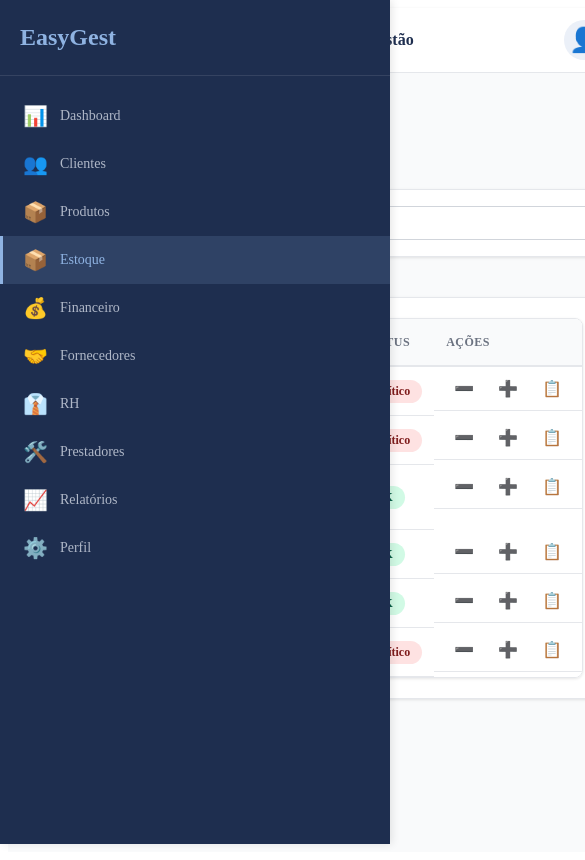
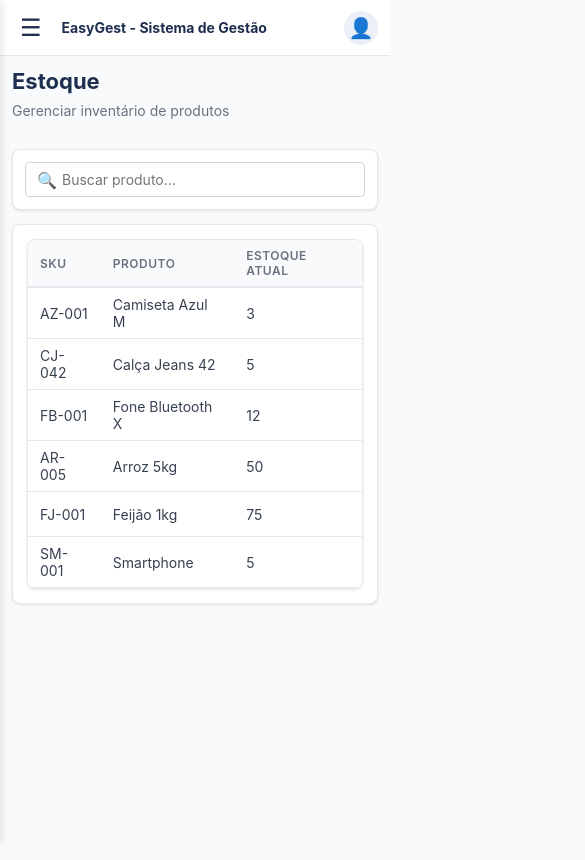
Before and after one commit to leognobrega/EasyGest_Frontend, a React (Vite) app in the folder FerramentaReact-main/: page /estoque in a window 390 px wide. Shown: the top 860 px of the page, 585 px wide, since content can reach past the window. Built offline with nearby package versions, Linux system fonts and the light colour scheme.

Commit message:
Ajusta layout responsivo para mobile (#1)
Co-authored-by: Caua Santos <acc.farm0906@gmail.com>

```diff
--- a/FerramentaReact-main/src/App.jsx
+++ b/FerramentaReact-main/src/App.jsx
@@ -16,7 +16,7 @@ import Perfil from './pages/Perfil'
 import './App.css'
 
 function App() {
-  const [sidebarOpen, setSidebarOpen] = useState(true)
+  const [sidebarOpen, setSidebarOpen] = useState(() => window.innerWidth > 1024)
 
   return (
       <Layout sidebarOpen={sidebarOpen} setSidebarOpen={setSidebarOpen}>
--- a/FerramentaReact-main/src/components/Components.css
+++ b/FerramentaReact-main/src/components/Components.css
@@ -6,6 +6,7 @@
   margin-bottom: 20px;
   box-shadow: 0 1px 3px rgba(0, 0, 0, 0.1);
   border: 1px solid #E5E7EB;
+  min-width: 0;
 }
 
 .card-title {
@@ -22,6 +23,7 @@
   padding: 16px;
   box-shadow: 0 1px 3px rgba(0, 0, 0, 0.1);
   border: 1px solid #E5E7EB;
+  min-width: 0;
 }
 
 .kpi-header {
@@ -47,6 +49,7 @@
   font-weight: 700;
   color: #1E2E4F;
   margin-bottom: 8px;
+  overflow-wrap: anywhere;
 }
 
 .kpi-variation {
@@ -100,6 +103,7 @@
 /* Tables */
 .table-container {
   overflow-x: auto;
+  -webkit-overflow-scrolling: touch;
   border-radius: 8px;
   box-shadow: 0 1px 3px rgba(0, 0, 0, 0.1);
   border: 1px solid #E5E7EB;
@@ -107,6 +111,7 @@
 
 .data-table {
   width: 100%;
+  min-width: 640px;
   border-collapse: collapse;
   background: white;
 }
@@ -140,6 +145,7 @@
 .actions-cell {
   display: flex;
   gap: 8px;
+  min-width: 92px;
 }
 
 .btn-icon {
@@ -176,6 +182,7 @@
   justify-content: center;
   align-items: center;
   z-index: 1000;
+  padding: 16px;
 }
 
 .modal-content {
@@ -374,6 +381,8 @@
   margin: 0 0 8px 0;
   font-size: 28px;
   color: #1E2E4F;
+  line-height: 1.2;
+  overflow-wrap: anywhere;
 }
 
 .page-header .subtitle {
@@ -402,7 +411,7 @@
   }
 
   .modal-content {
-    width: 95%;
+    width: 100%;
   }
 
   .data-table {
@@ -414,3 +423,61 @@
     padding: 8px 12px;
   }
 }
+
+@media (max-width: 480px) {
+  .card,
+  .kpi-card {
+    padding: 14px;
+    margin-bottom: 14px;
+  }
+
+  .card-title {
+    font-size: 15px;
+  }
+
+  .kpi-header {
+    margin-bottom: 8px;
+  }
+
+  .kpi-value {
+    font-size: 20px;
+  }
+
+  .page-header {
+    gap: 12px;
+    margin-bottom: 16px;
+  }
+
+  .page-header h1 {
+    font-size: 22px;
+  }
+
+  .header-actions {
+    flex-direction: column;
+  }
+
+  .modal-overlay {
+    align-items: flex-end;
+    padding: 0;
+  }
+
+  .modal-content {
+    max-height: 92vh;
+    border-radius: 12px 12px 0 0;
+  }
+
+  .modal-header,
+  .modal-body,
+  .modal-footer {
+    padding-left: 16px;
+    padding-right: 16px;
+  }
+
+  .modal-footer {
+    flex-direction: column-reverse;
+  }
+
+  .modal-footer .btn {
+    width: 100%;
+  }
+}
--- a/FerramentaReact-main/src/components/Layout/Layout.css
+++ b/FerramentaReact-main/src/components/Layout/Layout.css
@@ -1,7 +1,8 @@
 .app-layout {
   display: flex;
-  height: 100vh;
+  min-height: 100vh;
   width: 100%;
+  overflow: hidden;
 }
 
 /* SIDEBAR */
@@ -69,13 +70,14 @@
 /* MAIN CONTENT */
 .main-content {
   flex: 1;
+  min-width: 0;
   display: flex;
   flex-direction: column;
 }
 
 /* TOPBAR */
 .topbar {
-  height: 64px;
+  min-height: 64px;
   background: white;
   border-bottom: 1px solid #E5E7EB;
   display: flex;
@@ -104,6 +106,7 @@
   margin: 0;
   font-size: 18px;
   color: #1E2E4F;
+  line-height: 1.25;
 }
 
 .user-menu {
@@ -133,8 +136,13 @@
 .page-content {
   flex: 1;
   overflow-y: auto;
+  min-width: 0;
   padding: 24px;
   background: #F9FAFB;
+}
+
+.sidebar-overlay {
+  display: none;
 }
 
 /* Responsive Design */
@@ -144,7 +152,7 @@
     left: 0;
     top: 0;
     height: 100vh;
-    z-index: 999;
+    z-index: 1000;
   }
 
   .sidebar.closed {
@@ -153,6 +161,16 @@
 
   .sidebar.open {
     transform: translateX(0);
+  }
+
+  .sidebar-overlay {
+    display: block;
+    position: fixed;
+    inset: 0;
+    z-index: 999;
+    border: 0;
+    background: rgba(15, 23, 42, 0.45);
+    cursor: pointer;
   }
 }
 
@@ -163,10 +181,22 @@
 
   .topbar {
     padding: 0 16px;
+    gap: 12px;
   }
 
   .page-content {
     padding: 16px;
+  }
+
+  .topbar-title {
+    flex: 1;
+    min-width: 0;
+  }
+
+  .topbar-title h2 {
+    overflow: hidden;
+    text-overflow: ellipsis;
+    white-space: nowrap;
   }
 
   .user-name {
@@ -176,10 +206,25 @@
 
 @media (max-width: 480px) {
   .sidebar {
-    width: 100%;
+    width: min(86vw, 320px);
+  }
+
+  .topbar {
+    min-height: 56px;
+    padding: 0 12px;
   }
 
   .topbar-title h2 {
-    font-size: 16px;
+    font-size: 14px;
+  }
+
+  .user-avatar {
+    width: 34px;
+    height: 34px;
+    font-size: 20px;
+  }
+
+  .page-content {
+    padding: 12px;
   }
 }
--- a/FerramentaReact-main/src/components/Layout/Layout.jsx
+++ b/FerramentaReact-main/src/components/Layout/Layout.jsx
@@ -5,6 +5,11 @@ export default function Layout({ children, sidebarOpen, setSidebarOpen }) {
   const location = useLocation()
 
   const isActive = (path) => location.pathname === path
+  const closeSidebar = () => {
+    if (window.innerWidth <= 1024) {
+      setSidebarOpen(false)
+    }
+  }
 
   const menuItems = [
     { path: '/', label: 'Dashboard', icon: '📊' },
@@ -21,6 +26,8 @@ export default function Layout({ children, sidebarOpen, setSidebarOpen }) {
 
   return (
     <div className="app-layout">
+      {sidebarOpen && <button className="sidebar-overlay" onClick={() => setSidebarOpen(false)} aria-label="Fechar menu" />}
+
       {/* Sidebar */}
       <aside className={`sidebar ${sidebarOpen ? 'open' : 'closed'}`}>
         <div className="logo">
@@ -32,6 +39,7 @@ export default function Layout({ children, sidebarOpen, setSidebarOpen }) {
               key={item.path}
               to={item.path}
               className={`menu-item ${isActive(item.path) ? 'active' : ''}`}
+              onClick={closeSidebar}
             >
               <span className="icon">{item.icon}</span>
               <span className="label">{item.label}</span>
@@ -47,6 +55,7 @@ export default function Layout({ children, sidebarOpen, setSidebarOpen }) {
           <button
             className="menu-toggle"
             onClick={() => setSidebarOpen(!sidebarOpen)}
+            aria-label="Abrir ou fechar menu"
           >
             ☰
           </button>
--- a/FerramentaReact-main/src/index.css
+++ b/FerramentaReact-main/src/index.css
@@ -0,0 +1,23 @@
+* {
+  box-sizing: border-box;
+}
+
+html,
+body,
+#root {
+  min-height: 100%;
+}
+
+body {
+  margin: 0;
+  font-family: Inter, system-ui, -apple-system, BlinkMacSystemFont, "Segoe UI", sans-serif;
+  color: #1E2E4F;
+  background: #F9FAFB;
+}
+
+button,
+input,
+select,
+textarea {
+  font: inherit;
+}
--- a/FerramentaReact-main/src/pages/Dashboard.css
+++ b/FerramentaReact-main/src/pages/Dashboard.css
@@ -12,7 +12,7 @@
 
 .charts-grid {
   display: grid;
-  grid-template-columns: repeat(auto-fit, minmax(400px, 1fr));
+  grid-template-columns: repeat(auto-fit, minmax(min(100%, 400px), 1fr));
   gap: 20px;
 }
 
@@ -27,7 +27,7 @@
 
 .tables-grid {
   display: grid;
-  grid-template-columns: repeat(auto-fit, minmax(400px, 1fr));
+  grid-template-columns: repeat(auto-fit, minmax(min(100%, 400px), 1fr));
   gap: 20px;
 }
 
@@ -41,3 +41,17 @@
     grid-template-columns: 1fr;
   }
 }
+
+@media (max-width: 480px) {
+  .dashboard {
+    gap: 16px;
+  }
+
+  .kpi-grid {
+    grid-template-columns: 1fr;
+  }
+
+  .chart-card canvas {
+    max-height: 240px;
+  }
+}
--- a/FerramentaReact-main/src/pages/Pages.css
+++ b/FerramentaReact-main/src/pages/Pages.css
@@ -8,6 +8,7 @@
   background: white;
   border-radius: 8px;
   padding: 16px;
+  margin-bottom: 0;
 }
 
 .toolbar {
@@ -110,3 +111,22 @@
     font-size: 12px;
   }
 }
+
+@media (max-width: 480px) {
+  .page {
+    gap: 14px;
+  }
+
+  .toolbar-card {
+    padding: 12px;
+  }
+
+  .tab-btn {
+    flex: 1 1 auto;
+    padding: 10px 12px;
+  }
+
+  .period-selector button {
+    flex: 1 1 calc(50% - 4px);
+  }
+}
```
